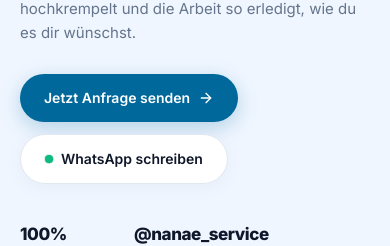
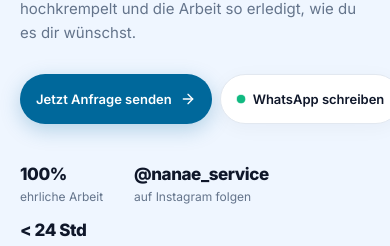
Before and after one commit to HaseeburRehma/nanae, a Next.js app in the folder website/: page / in a window 390 px wide. Shown: the part 404-650 px from the top of the page. Built offline with nearby package versions, Linux system fonts and the light colour scheme.

Commit message:
updated images

```diff
--- a/website/src/components/Hero.tsx
+++ b/website/src/components/Hero.tsx
@@ -105,17 +105,20 @@ export function Hero() {
             animate="visible"
             variants={fadeUp}
             custom={3}
-            className="mt-7 flex flex-wrap items-center gap-3 sm:mt-8"
+            className="mt-7 flex flex-nowrap items-stretch gap-2 sm:mt-8 sm:flex-wrap sm:items-center sm:gap-3"
           >
-            <a href="/kontakt" className="btn-primary">
+            <a
+              href="/kontakt"
+              className="btn-primary flex-1 whitespace-nowrap px-4 text-[13px] sm:flex-none sm:px-6 sm:text-sm"
+            >
               Jetzt Anfrage senden
-              <ArrowRight className="h-4 w-4" />
+              <ArrowRight className="h-4 w-4 shrink-0" />
             </a>
             <a
               href="https://wa.me/4915210692909"
               target="_blank"
               rel="noreferrer"
-              className="btn-secondary"
+              className="btn-secondary flex-1 whitespace-nowrap px-4 text-[13px] sm:flex-none sm:px-6 sm:text-sm"
             >
               <span className="relative flex h-2 w-2">
                 <span className="absolute inline-flex h-full w-full animate-pulseDot rounded-full bg-success opacity-75" />
--- a/website/src/components/contact-page/ContactHero.tsx
+++ b/website/src/components/contact-page/ContactHero.tsx
@@ -22,7 +22,7 @@ export function ContactHero() {
           priority
           quality={95}
           sizes="100vw"
-          className="object-cover object-center"
+          className="object-cover object-[center_38%]"
         />
         <div className="absolute inset-0 bg-gradient-to-b from-ink/35 via-ink/45 to-ink/55" />
 
```
